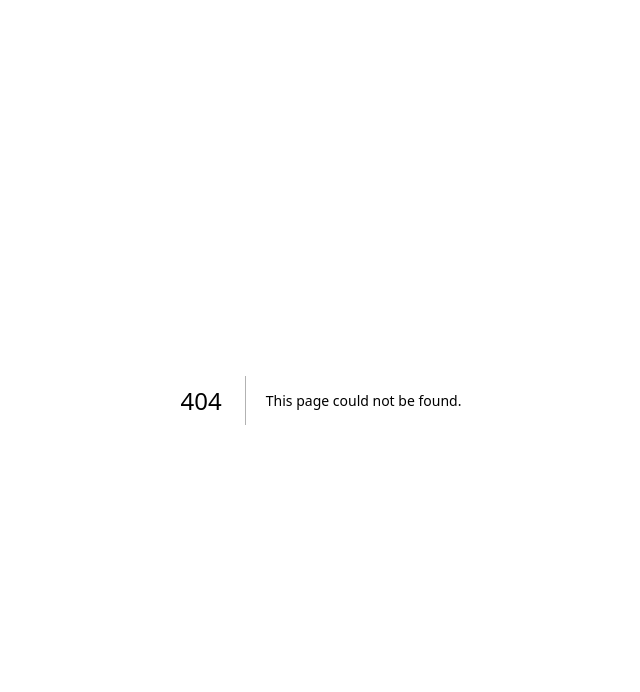
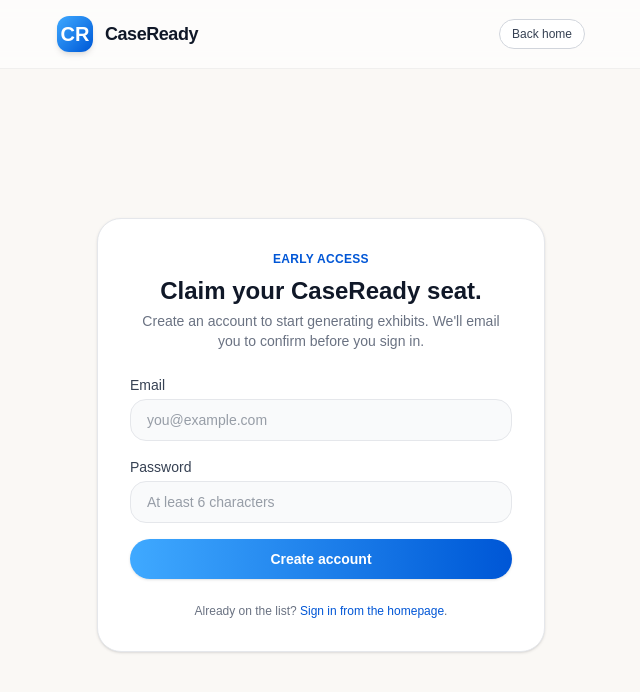
Before and after one commit to Brock15/caseready, a Next.js app: page /signup in a window 1280 px wide. Before the commit this address had no page. Shown: the top 692 px of the page, without its empty margins (319-959 px from the left). Built offline with nearby package versions, Linux system fonts and the light colour scheme; no server answers.

Commit message:
Add Supabase signup flow

```diff
--- a/app/page.tsx
+++ b/app/page.tsx
@@ -1,5 +1,6 @@
 "use client";
 
+import Link from "next/link";
 import { useRef, useState, ChangeEvent } from "react";
 
 type SelectedFile = {
@@ -111,9 +112,12 @@
             </div>
           </div>
 
-          <button className="hidden sm:inline-flex items-center rounded-full border border-gray-300 bg-white px-3 py-1.5 text-xs font-medium text-gray-700 hover:bg-gray-50">
-            Sign in
-          </button>
+          <Link
+            href="/signup"
+            className="hidden sm:inline-flex items-center rounded-full border border-gray-300 bg-white px-3 py-1.5 text-xs font-medium text-gray-700 hover:bg-gray-50"
+          >
+            Sign up
+          </Link>
         </div>
       </header>
 
--- /dev/null
+++ b/app/signup/page.tsx
@@ -0,0 +1,138 @@
+"use client";
+
+import Link from "next/link";
+import { FormEvent, useState } from "react";
+import { supabase } from "@/lib/supabaseClient";
+
+export default function SignupPage() {
+  const [email, setEmail] = useState("");
+  const [password, setPassword] = useState("");
+  const [statusMessage, setStatusMessage] = useState<string | null>(null);
+  const [errorMessage, setErrorMessage] = useState<string | null>(null);
+  const [isSubmitting, setIsSubmitting] = useState(false);
+
+  const handleSubmit = async (event: FormEvent<HTMLFormElement>) => {
+    event.preventDefault();
+    if (!email || !password || isSubmitting) return;
+
+    setIsSubmitting(true);
+    setErrorMessage(null);
+    setStatusMessage(null);
+
+    const { error } = await supabase.auth.signUp({
+      email,
+      password,
+      options: {
+        emailRedirectTo: `${window.location.origin}/`,
+      },
+    });
+
+    if (error) {
+      setErrorMessage(error.message);
+    } else {
+      setStatusMessage(
+        "Thanks! Check your inbox to confirm your email before signing in."
+      );
+      setEmail("");
+      setPassword("");
+    }
+
+    setIsSubmitting(false);
+  };
+
+  return (
+    <main className="min-h-screen bg-[#FAF8F5] flex flex-col">
+      <header className="w-full border-b border-black/5 bg-white/60 backdrop-blur-sm">
+        <div className="mx-auto max-w-xl flex items-center justify-between py-4 px-4 sm:px-6">
+          <Link href="/" className="flex items-center gap-3">
+            <div className="relative h-9 w-9 rounded-xl bg-gradient-to-br from-[#3FA9FF] to-[#0056D6] shadow-md flex items-center justify-center">
+              <span className="text-white font-bold text-xl">CR</span>
+            </div>
+            <span className="font-semibold tracking-tight text-lg text-gray-900">
+              CaseReady
+            </span>
+          </Link>
+
+          <Link
+            href="/"
+            className="inline-flex items-center rounded-full border border-gray-300 bg-white px-3 py-1.5 text-xs font-medium text-gray-700 hover:bg-gray-50"
+          >
+            Back home
+          </Link>
+        </div>
+      </header>
+
+      <section className="flex-1 flex items-center justify-center px-4 py-10">
+        <div className="w-full max-w-md rounded-3xl border border-gray-200 bg-white p-8 shadow-sm">
+          <div className="mb-6 text-center">
+            <p className="text-xs uppercase tracking-wide text-[#0056D6] font-semibold">
+              Early access
+            </p>
+            <h1 className="text-2xl font-semibold text-gray-900 mt-2">
+              Claim your CaseReady seat.
+            </h1>
+            <p className="text-sm text-gray-500 mt-1">
+              Create an account to start generating exhibits. We&apos;ll email
+              you to confirm before you sign in.
+            </p>
+          </div>
+
+          <form onSubmit={handleSubmit} className="space-y-4">
+            <label className="block text-sm font-medium text-gray-700">
+              Email
+              <input
+                type="email"
+                required
+                value={email}
+                onChange={(event) => setEmail(event.target.value)}
+                className="mt-1 w-full rounded-2xl border border-gray-200 bg-gray-50 px-4 py-2.5 text-sm focus:border-[#0056D6] focus:outline-none"
+                placeholder="you@example.com"
+              />
+            </label>
+
+            <label className="block text-sm font-medium text-gray-700">
+              Password
+              <input
+                type="password"
+                required
+                minLength={6}
+                value={password}
+                onChange={(event) => setPassword(event.target.value)}
+                className="mt-1 w-full rounded-2xl border border-gray-200 bg-gray-50 px-4 py-2.5 text-sm focus:border-[#0056D6] focus:outline-none"
+                placeholder="At least 6 characters"
+              />
+            </label>
+
+            <button
+              type="submit"
+              disabled={isSubmitting}
+              className={`w-full rounded-full px-4 py-2.5 text-sm font-semibold text-white shadow-sm transition ${
+                isSubmitting
+                  ? "bg-gray-300 cursor-not-allowed"
+                  : "bg-gradient-to-r from-[#3FA9FF] to-[#0056D6] hover:brightness-110"
+              }`}
+            >
+              {isSubmitting ? "Creating your account..." : "Create account"}
+            </button>
+          </form>
+
+          {statusMessage && (
+            <p className="mt-4 text-sm text-green-600">{statusMessage}</p>
+          )}
+
+          {errorMessage && (
+            <p className="mt-4 text-sm text-red-600">{errorMessage}</p>
+          )}
+
+          <p className="mt-6 text-xs text-gray-500 text-center">
+            Already on the list?{" "}
+            <Link href="/" className="text-[#0056D6] font-medium">
+              Sign in from the homepage
+            </Link>
+            .
+          </p>
+        </div>
+      </section>
+    </main>
+  );
+}
--- /dev/null
+++ b/lib/supabaseClient.ts
@@ -0,0 +1,12 @@
+import { createClient } from "@supabase/supabase-js";
+
+const supabaseUrl = process.env.NEXT_PUBLIC_SUPABASE_URL;
+const supabaseAnonKey = process.env.NEXT_PUBLIC_SUPABASE_ANON_KEY;
+
+if (!supabaseUrl || !supabaseAnonKey) {
+  throw new Error(
+    "Missing Supabase environment variables. Check NEXT_PUBLIC_SUPABASE_URL and NEXT_PUBLIC_SUPABASE_ANON_KEY."
+  );
+}
+
+export const supabase = createClient(supabaseUrl, supabaseAnonKey);
```
